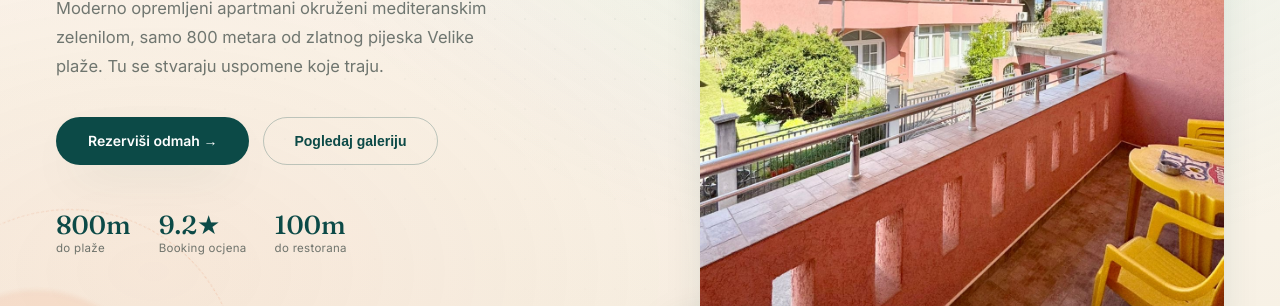
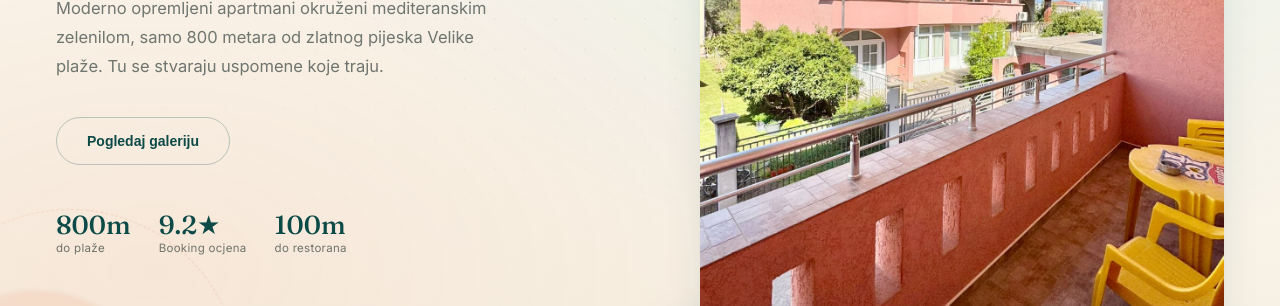
Before and after one commit to admin3012/apartmani-zeneva, a plain HTML site: page index.html in a window 1280 px wide. Shown: the part 446-752 px from the top of the page. Drawn offline with Linux system fonts and the light colour scheme.

Commit message:
Update index.html

```diff
--- a/index.html
+++ b/index.html
@@ -473,7 +473,7 @@
       <h1 class="hero-title">Vaša oaza<br>mira i <em>mora</em></h1>
       <p class="hero-sub">Moderno opremljeni apartmani okruženi mediteranskim zelenilom, samo 800 metara od zlatnog pijeska Velike plaže. Tu se stvaraju uspomene koje traju.</p>
       <div class="hero-btns">
-        <a class="btn-primary" href="https://www.booking.com/hotel/me/apartments-zeneva.html?aid=1263239;label=PShare-Pulse-9oJGTK@1767550090" target="_blank">Rezerviši odmah →</a>
+
         <button class="btn-secondary" onclick="document.getElementById('galerija').scrollIntoView({behavior:'smooth'})">Pogledaj galeriju</button>
       </div>
       <div class="hero-trust">
```
